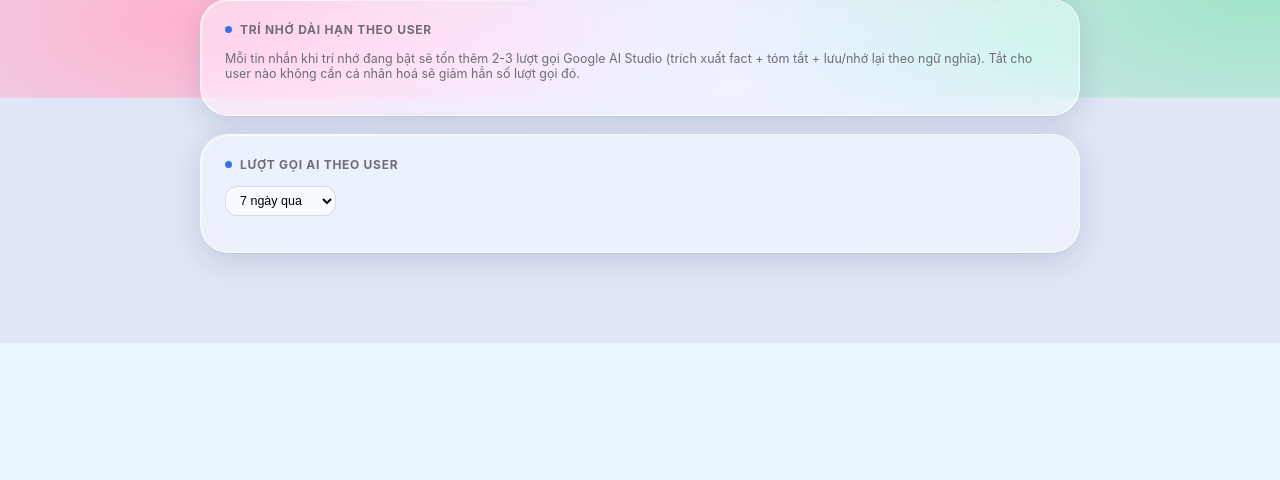
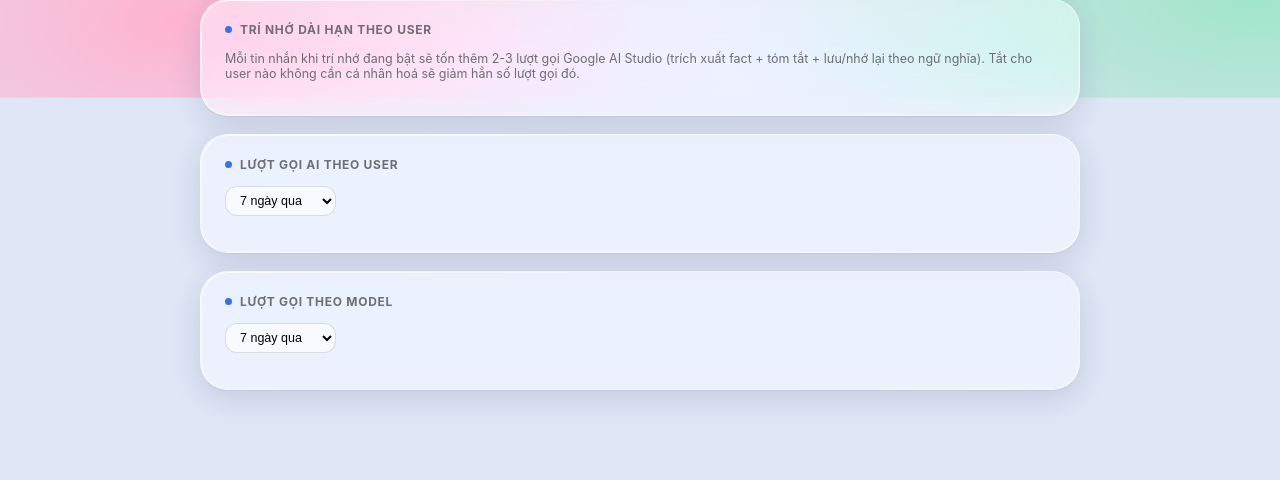
Before and after one commit to traique/lananh, a Python web app: template templates/admin.html in a window 1280 px wide. Shown: the part 788-1268 px from the top of the page. Before the commit the page ends 1131 px from the top, so only its background shows below. Run offline with Jinja, Linux system fonts and the light colour scheme; the template is opened without the code that fills it, so the values that code supplies are empty.

Commit message:
Add files via upload

```diff
--- a/templates/admin.html
+++ b/templates/admin.html
@@ -208,6 +208,18 @@
       </select>
     </div>
     <table id="usage-table"></table>
+  </section>
+
+  <section class="tile glass">
+    <h2 class="tile-title"><span class="dot"></span>Lượt gọi theo model</h2>
+    <div class="actions" style="margin-top:0;margin-bottom:14px">
+      <select id="usage-models-range">
+        <option value="24">24 giờ qua</option>
+        <option value="168" selected>7 ngày qua</option>
+        <option value="720">30 ngày qua</option>
+      </select>
+    </div>
+    <table id="usage-models-table"></table>
   </section>
 
 </div>
@@ -533,6 +545,19 @@ async function loadUsage() {
 }
 document.getElementById('usage-range').onchange = () => loadUsage().catch(e => msg(e.message, true));
 
+async function loadUsageModels() {
+  const hours = document.getElementById('usage-models-range').value;
+  const rows = await api(`/admin/api/usage/models?hours=${hours}`);
+  const table = document.getElementById('usage-models-table');
+  if (!rows.length) {
+    table.innerHTML = '<tr><td class="muted">Chưa có lượt gọi nào trong khoảng thời gian này.</td></tr>';
+    return;
+  }
+  table.innerHTML = '<tr><th>Provider</th><th>Model</th><th>Lượt gọi</th><th>Gần nhất</th></tr>' +
+    rows.map(r => `<tr><td>${r.provider}</td><td class="muted" style="font-family:var(--mono)">${r.model}</td><td>${r.calls}</td><td>${fmtDate(r.last_call_at)}</td></tr>`).join('');
+}
+document.getElementById('usage-models-range').onchange = () => loadUsageModels().catch(e => msg(e.message, true));
+
 document.getElementById('logout-link').onclick = async (e) => {
   e.preventDefault();
   await fetch('/admin/logout', { method: 'POST' });
@@ -545,6 +570,7 @@ loadTavily().catch(e => msg(e.message, true));
 loadAgnes().catch(e => msg(e.message, true));
 loadMemory().catch(e => msg(e.message, true));
 loadUsage().catch(e => msg(e.message, true));
+loadUsageModels().catch(e => msg(e.message, true));
 setInterval(() => loadState().catch(() => {}), 10000);
 </script>
 </body>
```
